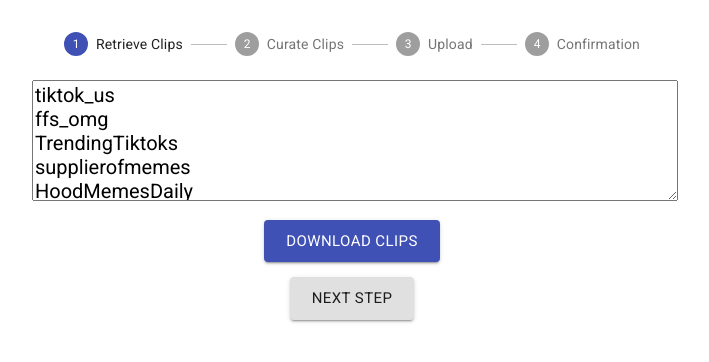
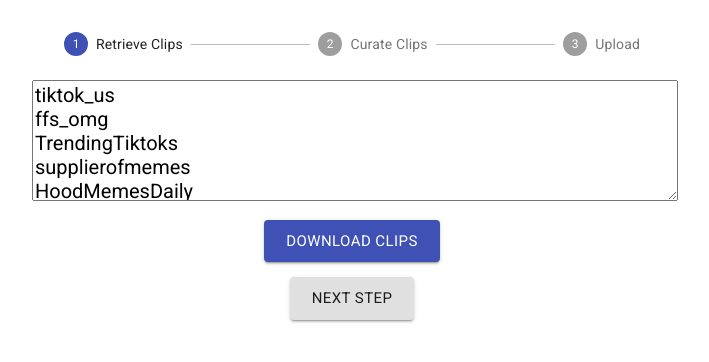
Before and after one commit to kaaniboy/funniest_of_twitter, a Gatsby site in the folder web/: page / in a window 1280 px wide. Shown: the whole page, without its empty margins (288-997 px from the left). Built offline with nearby package versions, Linux system fonts and the light colour scheme; Gatsby itself is replaced by a stand-in of ours.

Commit message:
Remove Confirmation page

```diff
--- a/web/src/pages/index.js
+++ b/web/src/pages/index.js
@@ -8,7 +8,7 @@ import Progress from '../components/Progress';
 import Uploader from '../components/Uploader';
 import '../styles/index.scss';
 
-const STEPS = ['Retrieve Clips', 'Curate Clips', 'Upload', 'Confirmation'];
+const STEPS = ['Retrieve Clips', 'Curate Clips', 'Upload'];
 const RETRIEVE_STEP = 0;
 const CURATE_STEP = 1;
 const UPLOAD_STEP = 2;
```
